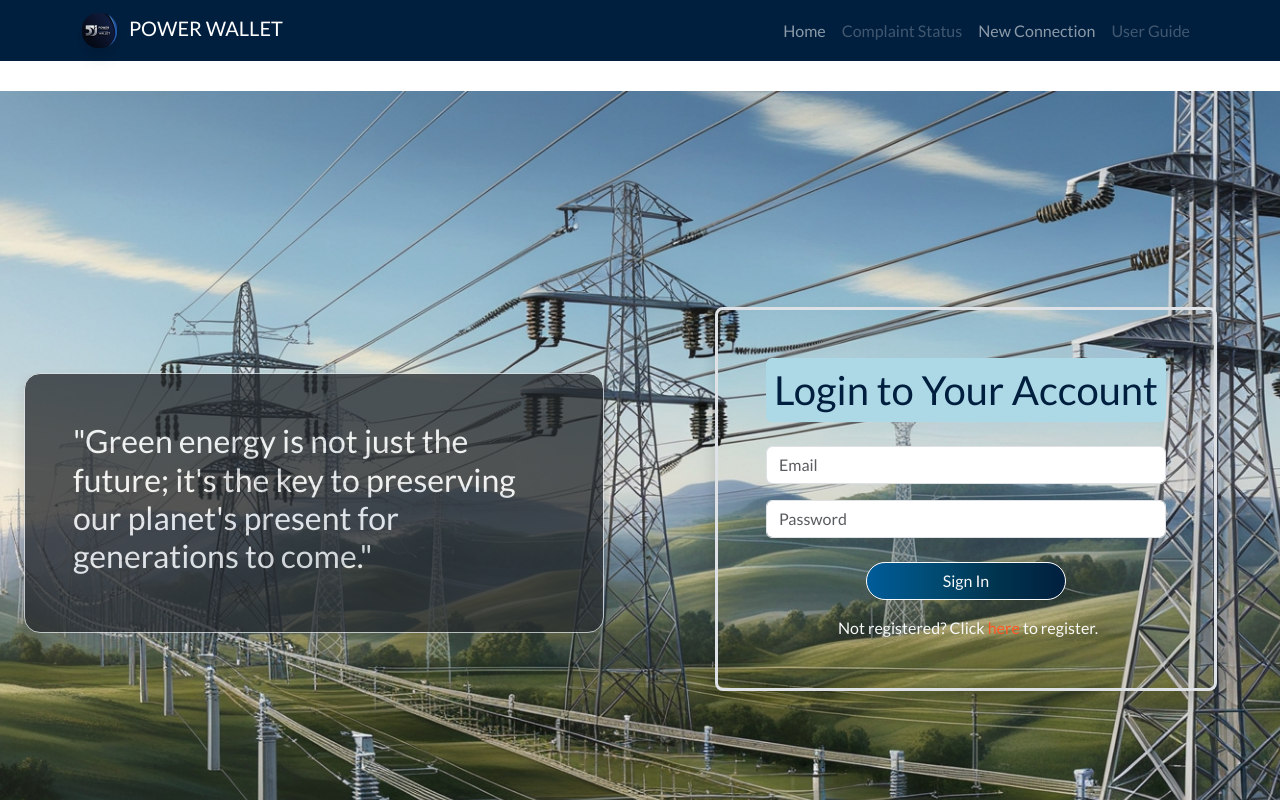
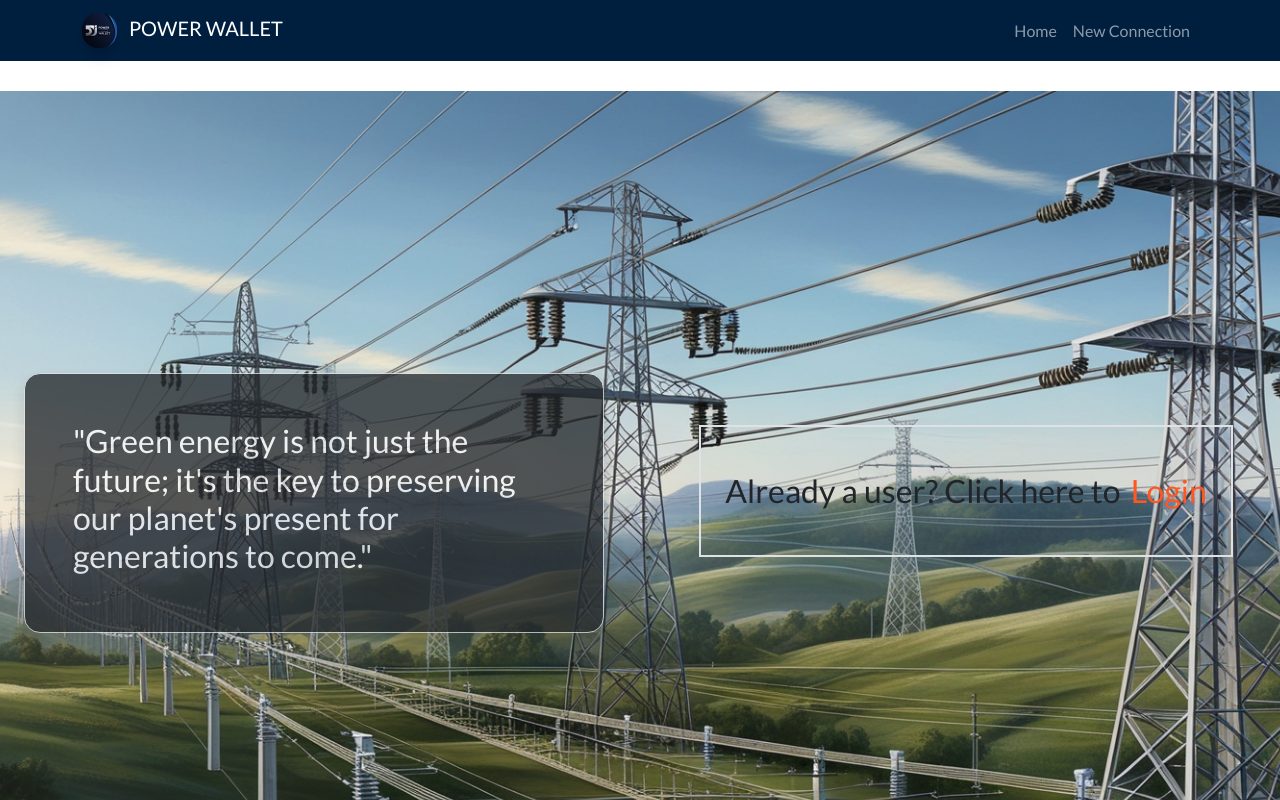
Before and after one commit to shonmathew19/power-wallet, a React (Vite) app: page / in a window 1280 px wide. Shown: the top 800 px of the page. Built offline with nearby package versions, Linux system fonts and the light colour scheme.

Commit message:
new role logics

```diff
--- a/src/App.jsx
+++ b/src/App.jsx
@@ -17,25 +17,24 @@ import About from './pages/About'
 import ComplaintForm from './pages/ComplaintForm'
 
 
+
 function App() {
-  const [role, setRole] = useState(null);
 
 
   return (
     <>
-      <Header role={role} setRole={setRole} />
+      <Header/>
       <Routes>
-        <Route path='/' element={<Home setRole={setRole} />} />
-
-        <Route path='/login' element={<Login setRole={setRole} />} />
+        <Route path='/' element={<Home  />} />
+        <Route path='/login' element={<Login  />} />
         <Route path='/register' element={<Login register={'register'} />} />
-        <Route path='/home' element={<Home setRole={setRole}/> } />
+        <Route path='/home' element={<Home  />} />
         <Route path='/new-connection' element={<NewConnection />} />
         <Route path='/terms-and-conditions' element={<TermsAndConditions />} />
         <Route path='/privacy-policy' element={<PrivacyPolicy />} />
         <Route path='/consumer-info' element={<ConsumerInfoForm />} />
         <Route path='/billing' element={<Billing />} />
-        <Route path='/admin-page-consumer-info' element={<AdminPageConsumerInfo/>} />
+        <Route path='/admin-page-consumer-info' element={<AdminPageConsumerInfo />} />
         <Route path='/dashboard' element={<Dashboard />} />
         <Route path='/about' element={<About />} />
         <Route path='/complaint-form' element={<ComplaintForm />} />
--- a/src/components/Footer.jsx
+++ b/src/components/Footer.jsx
@@ -28,7 +28,7 @@ function Footer() {
             <h5 className="text-uppercase footer-heading">Support</h5>
             <ul className="list-unstyled mb-0">
               <li><a href="#!" className="text-white">Contact Us</a></li>
-              <li><a href="#!" className="text-white">Help Center</a></li>
+              <li ><a href="#!" className="text-white">Help Center</a></li>
               <li><a href="#!" className="text-white">FAQs</a></li>
             </ul>
           </Col>
--- a/src/components/Header.jsx
+++ b/src/components/Header.jsx
@@ -1,18 +1,31 @@
-import React, { useEffect, useState } from 'react';
+import React, { useContext, useEffect, useState } from 'react';
 import Container from 'react-bootstrap/Container';
 import Nav from 'react-bootstrap/Nav';
 import Navbar from 'react-bootstrap/Navbar';
 import '../App.css';
 import { Link, useNavigate } from 'react-router-dom';
+import { roleContext } from '../context/RoleContext';
+import Swal from 'sweetalert2';
 
-function Header({ role, setRole, isLogin, setIsLogin }) {
+
+
+function Header() {
+  const { role, setRole } = useContext(roleContext)
+  const activeRole= sessionStorage.getItem('role',role)
+
   const navigate = useNavigate();
-  console.log('value inside header', role)
+
   const handleLogout = () => {
-    localStorage.removeItem('role');
-    setRole('');
-    setIsLogin(false)
+    setRole(null)
+    sessionStorage.removeItem('role',role)
+
+    Swal.fire({
+      title: "",
+      text: "Successfully logged out!",
+      icon: "success"
+  });
   navigate('/login');
+
   };
 
   return (
@@ -32,33 +45,37 @@ function Header({ role, setRole, isLogin, setIsLogin }) {
         <Navbar.Collapse id="basic-navbar-nav">
           <Nav className="ms-auto">
             <Nav.Link as={Link} to={'/'} className='navbar-items'>Home</Nav.Link>
-            {role !== 'admin' ? (
+
             <>
-                {role === 'user' && (
+              {
+                activeRole == "user" &&
                 <>
                   <Nav.Link as={Link} to={'/consumer-info'} className='navbar-items'>Payment</Nav.Link>
                   <Nav.Link as={Link} to={'/complaint-form'} className='navbar-items'>Register Complaint/Service</Nav.Link>
+                  <Nav.Link as={Link} disabled className='navbar-items'>Complaint status</Nav.Link>
                 </>
-                )}
+              }
 
-
-                <Nav.Link as={Link} disabled className='navbar-items'>Complaint Status</Nav.Link>
-                <Nav.Link as={Link} to={'/new-connection'} className='navbar-items'>New Connection</Nav.Link>
-                <Nav.Link as={Link}  disabled className='navbar-items'>User Guide</Nav.Link>
-              </>
-            ) : (
+              {
+                activeRole == 'admin' &&
                 <>
                   <Nav.Link as={Link} to={'/dashboard'} disabled className='navbar-items'>Dashboard</Nav.Link>
-                <Nav.Link as={Link} disabled className='navbar-items'>Complaint Status</Nav.Link>
+                  <Nav.Link as={Link} disabled className='navbar-items'>Complaint requests</Nav.Link>
                   <Nav.Link as={Link} to={'/new-connection'} className='navbar-items'>New Connection</Nav.Link>
                   <Nav.Link as={Link} to={'/admin-page-consumer-info'} className='navbar-items'>Consumer Info</Nav.Link>
                 </>
-            )}
-            {role ? (
+              }
+              <Nav.Link as={Link} to={'/new-connection'} className='navbar-items'>New Connection</Nav.Link>
+              {
+                (activeRole == "admin" || activeRole == "user") &&
                 <Nav.Link className='navbar-items border rounded' onClick={handleLogout}>
                   <i className="fa-solid fa-power-off"></i>
                 </Nav.Link>
-            ) : null}
+              }
+
+
+
+            </>
           </Nav>
         </Navbar.Collapse>
       </Container>
--- /dev/null
+++ b/src/context/RoleContext.jsx
@@ -0,0 +1,15 @@
+
+import React, { createContext, useState } from 'react'
+
+    export const roleContext = createContext();
+    function RoleContext({ children }) {
+        const [role, setRole] = useState(null)
+        return (
+            <roleContext.Provider value={{ role, setRole }}>
+                {children}
+
+            </roleContext.Provider>
+        )
+    }
+
+export default RoleContext
--- a/src/pages/AdminPageConsumerInfo.jsx
+++ b/src/pages/AdminPageConsumerInfo.jsx
@@ -8,7 +8,7 @@ function AdminPageConsumerInfo() {
         <>
        <Container>
        <h2 class="mb-2 mt-3 text-center" style={{ color: '#004B73' }}>Admin Consumer Information Form</h2>
-            <div class="border shadow rounded-3 m-5 ">
+            <div class="border shadow rounded-3 m-3 ">
 
 
                 <form className=' w-75 mx-auto'>
@@ -16,6 +16,10 @@ function AdminPageConsumerInfo() {
                     <div class="form-group">
                         <label for="consumerNumber">Consumer Number</label>
                         <input type="text" class="form-control " id="consumerNumber" placeholder="Enter Consumer Number" />
+
+                    </div>
+                    <div className='d-flex justify-content-center'>
+                    <button className='btn btn-success mt-3 mb-3 w-50 '>Verify consumer</button>
                     </div>
                     <div class="form-group">
                         <label for="consumerName">Name of the Consumer</label>
--- a/src/pages/Home.jsx
+++ b/src/pages/Home.jsx
@@ -1,69 +1,15 @@
-import React, { useState, useEffect } from 'react';
+
 import { Link, useNavigate } from 'react-router-dom';
 import { Col, Row } from 'react-bootstrap';
-import Swal from 'sweetalert2';
+
 import AdminDashboard from '../pages/AdminDashboard';
 import UserDashboard from './UserDashboard';
 
-function Home({ setRole }) {
-    const [email, setEmail] = useState('');
-    const [password, setPassword] = useState('');
-    const navigate = useNavigate();
-    const storedRole = localStorage.getItem('role');
 
-    const handleLogin = (e) => {
-        e.preventDefault();
-        let userRole = null;
-        if (!email || !password) {
-            Swal.fire({
-                title: "Incomplete Form",
-                text: "Please fill out both username and password fields.",
-                icon: "warning"
-            });
-            return;
-        }
-        if (email === 'admin@123' && password === 'admin') {
-            userRole = 'admin';
-            Swal.fire({
-                title: "",
-                text: "Successfully logged in as admin!",
-                icon: "success"
-            });
-            localStorage.setItem('role', userRole);
-            navigate('/home');
-            setIsLogin(true)
-            setEmail('')
-            setPassword('')
-        } else if(email === 'user@123' && password === 'user') {
-            userRole = 'user';
-            Swal.fire({
-                title: "",
-                text: "Successfully logged in as user!",
-                icon: "success"
-            });
-            localStorage.setItem('role', userRole);
-            navigate('/home');
-            setIsLogin(true)
-            setEmail('')
-            setPassword('')
-        }else{
-            Swal.fire({
-                title: "SORRY",
-                text: "Please check the email and password!",
-                icon: "warning"
-            });
-        }
+function Home() {
 
-        setRole(userRole);
-    };
-
-    useEffect(() => {
-        const storedRole = localStorage.getItem('role');
-        if (storedRole) {
-            setRole(storedRole);
-        }
-    }, [storedRole]);
-
+    const activeRole = sessionStorage.getItem('role')
+    console.log('role in home page*********', activeRole)
     return (
         <>
             <marquee behavior="scroll" direction="left" scrollamount="5">
@@ -80,48 +26,27 @@ function Home({ setRole }) {
                 </Col>
 
                 <Col md={6} className="d-flex justify-content-center align-items-center">
-                    {storedRole === null ? (
-                        <div className="mt-3 border border-3 rounded-3 shadow p-5">
-                            <div className="d-flex flex-column align-items-center justify-content-center text-center">
-                                <h1 className="rounded-2 p-2" style={{ backgroundColor: 'lightblue', color: '#001F3F' }}>
-                                    Login to Your Account
-                                </h1>
-                                <div className='w-100'>
-                                    <form onSubmit={handleLogin}>
-                                        <input
-                                            type="text"
-                                            placeholder="Email"
-                                            className="form-control mt-3 w-100"
-                                            value={email}
-                                            onChange={(e) => setEmail(e.target.value)}
-                                        />
-                                        <input
-                                            type="password"
-                                            className="form-control mt-3 w-100"
-                                            placeholder="Password"
-                                            value={password}
-                                            onChange={(e) => setPassword(e.target.value)}
-                                        />
-                                        <button type="submit" className="btn btn-light text-light mt-4 mb-3 w-50 rounded-5 login-second-col-btn">
-                                            Sign In
-                                        </button>
-                                    </form>
-                                </div>
+                    {
+                        activeRole == null &&
+                        <>
+                            <div className='border border-2 p-4'>
 
-                                <div className="ms-1 text-light">
-                                    Not registered? Click
-                                    <Link to="/register" style={{ textDecoration: 'none', color: '#ff5722' }}>
-                                        <span> here</span>
-                                    </Link>
-                                    {' '}to register.
-                                </div>
+                            <p className='mt-3 text-center'style={{fontSize:"2em"}}>Already a user? Click here to <Link style={{ textDecoration: 'none', color: '#ff5722' }} className='ms-1' to={'/login'}>Login</Link></p>
                             </div>
-                        </div>
-                    ) : storedRole === 'admin' ? (
-                        <AdminDashboard />
-                    ) : (
-                        <UserDashboard />
-                    )}
+                        </>
+                    }
+                    {
+                        activeRole == 'admin' ?
+                            <AdminDashboard />
+                            :
+                            activeRole == 'user' ?
+                                <UserDashboard />
+                                :
+                                null
+
+                    }
+
+
                 </Col>
             </Row>
         </>
--- a/src/pages/Login.jsx
+++ b/src/pages/Login.jsx
@@ -1,23 +1,26 @@
-import React, { useState } from 'react';
+import React, { useContext, useState } from 'react';
 import { Col, Row } from 'react-bootstrap';
 import Container from 'react-bootstrap/Container';
 import Navbar from 'react-bootstrap/Navbar';
 import { Link, useNavigate } from 'react-router-dom';
 import Swal from 'sweetalert2';
+import { roleContext} from '../context/RoleContext';
 
-function Login({ register, setRole}) {
+function Login({ register }) {
     // Define state variables for username, password, and email
     const [username, setUsername] = useState('');
     const [password, setPassword] = useState('');
     const [email, setEmail] = useState('');
     const navigate = useNavigate();
+    const { role, setRole } = useContext(roleContext);
+
 
     const handleLogin = (e) => {
         e.preventDefault();
 
-        console.log("Username: ", username);
-        console.log("Password: ", password);
-        console.log("Email: ", email);
+        // console.log("Username: ", username);
+        // console.log("Password: ", password);
+        // console.log("Email: ", email);
         if (!email || !password) {
             Swal.fire({
                 title: "Incomplete Form",
@@ -35,24 +38,28 @@ function Login({ register, setRole}) {
                 text: "Successfully logged in as admin!",
                 icon: "success"
             });
+            setRole("admin")
+
             navigate('/home');
             setEmail('')
             setPassword('')
 
 
-        } else if(email === 'user@123' && password === 'user') {
+
+        } else if (email === 'user@123' && password === 'user') {
             role = 'user';
             Swal.fire({
                 title: "",
                 text: "Successfully logged in as user!",
                 icon: "success"
             });
+            setRole("user")
             navigate('/home');
             setEmail('')
             setPassword('')
 
 
-        }else{
+        } else {
             Swal.fire({
                 title: "",
                 text: "Please check the email and password!",
@@ -60,10 +67,7 @@ function Login({ register, setRole}) {
             });
         }
 
-        setRole(role);
-        localStorage.setItem('role', role);
-
-        console.log(role);
+        sessionStorage.setItem('role',role)
 
     };
 
```
Also changed, not shown: src/components/LoginHomePage.jsx (added, +99 -0 lines), src/context/LoginContext.jsx (added, +13 -0 lines), src/main.jsx (+9 -3 lines). Lines whose indentation alone changed are shown as unchanged.
